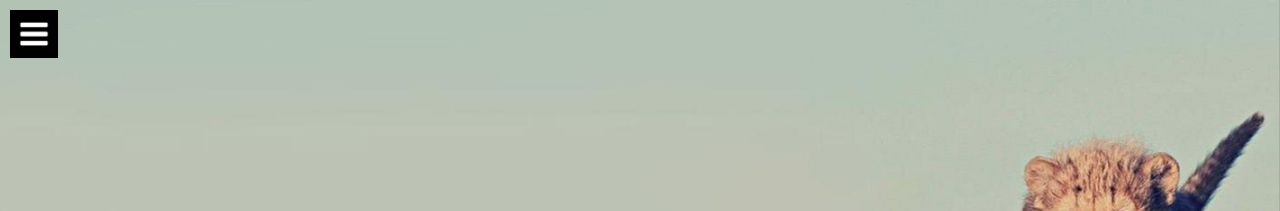
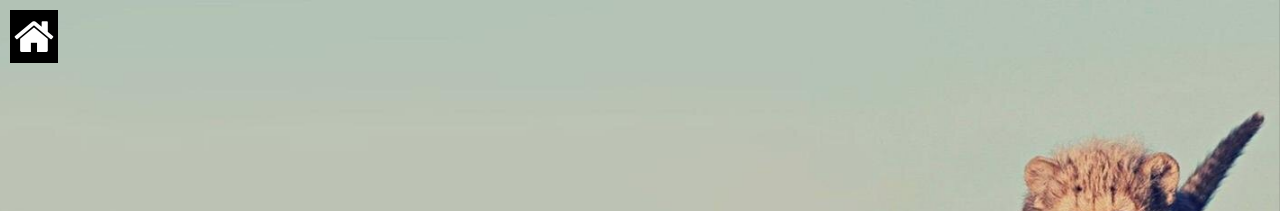
Before and after one commit to hannesvdvreken/hannesvdvreken.github.io, a Jekyll site: the page built from index.html, in a window 1280 px wide. Shown: the top 211 px of the page. Built offline with Jekyll 4.4.1, drawn with Linux system fonts in a browser that asks for light colours; nearby versions of some CDN libraries; some web fonts are replaced; the list of posts is cut into pages by our own code.

Commit message:
Changed menu logo to home logo

```diff
--- a/_includes/header.html
+++ b/_includes/header.html
@@ -1,7 +1,5 @@
 <!-- header start -->
 
-<a href="/" class="logo-readium">
-  <span class="logo" style="background-image: url({{ site.logo }})"></span>
-</a>
+<a class="fa fa-home logo-readium" href="/"></a>
 
 <!-- header end -->
--- a/css/main.sass
+++ b/css/main.sass
@@ -48,6 +48,11 @@ body
   background-color: #000
   overflow: hidden
   z-index: 99
+  color: white
+  font-size: 43px
+  text-decoration: none
+  text-align: center
+  padding-top: 5px
   .logo
     display: block
     position: absolute
```
